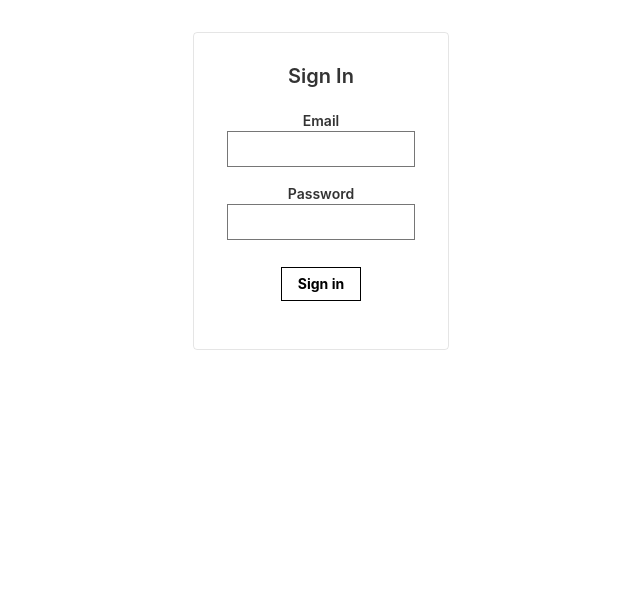
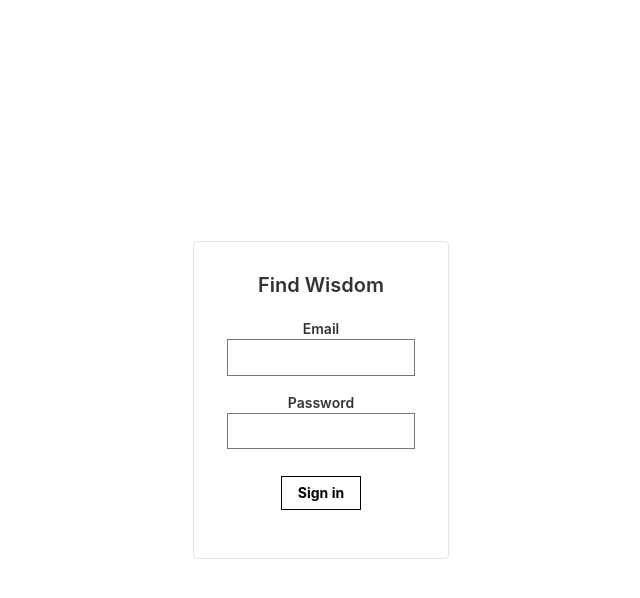
Before and after one commit to dilvojunior/find-wisdom, a React (Create React App) app: page / in a window 1280 px wide. Shown: the top 598 px of the page, without its empty margins (319-959 px from the left). Built offline with nearby package versions, Linux system fonts and the light colour scheme.

Commit message:
particles feature

```diff
--- a/package.json
+++ b/package.json
@@ -6,6 +6,8 @@
     "@testing-library/jest-dom": "^5.17.0",
     "@testing-library/react": "^13.4.0",
     "@testing-library/user-event": "^13.5.0",
+    "@tsparticles/react": "^3.0.0",
+    "@tsparticles/slim": "^3.5.0",
     "eslint-config-react-app": "^7.0.1",
     "react": "^18.3.1",
     "react-dom": "^18.3.1",
--- a/src/App.css
+++ b/src/App.css
@@ -36,3 +36,12 @@
     transform: rotate(360deg);
   }
 }
+
+.particles {
+  position: fixed;
+  top: 0;
+  right: 0;
+  bottom: 0;
+  left: 0;
+  z-index: -1;
+}
--- a/src/App.js
+++ b/src/App.js
@@ -3,6 +3,7 @@ import SearchBox from './Components/SearchBox';
 import BooksModal from './Components/BooksModal';
 import Navigation from './Components/Navigation';
 import Login from './Components/Login';
+import ParticlesApp from './Components/ParticlesApp';
 import './App.css';
 import 'tachyons';
 
@@ -109,9 +110,11 @@ function App() {
     <div>
       {isSignedIn ? (
     <div>
+    <ParticlesApp />
     <Navigation handleSignOut={handleSignOut} />
-    <div className="bg-gray white-90 pv4 ph3 ph5-ns tc">
+    <div className="black-90 pv4 ph3 ph5-ns tc">
       <h1 style={{ fontFamily: 'Roboto Slab, Serif' }}>Find Wisdom</h1>
+      <p>just type.</p>
       <SearchBox searchChange={onSearchChange} />
       {isSearchValid && (
         <div className="flex justify-center mt2">
@@ -158,7 +161,10 @@ function App() {
       <BooksModal isOpen={isOpen} closeModal={closeModal} selectedBook={selectedBook} />
       </div>
       ) : (
+      <div>
+      <ParticlesApp />
       <Login handleSignIn={handleSignIn} isSignedIn={isSignedIn} />
+      </div>
       )}
     </div>
 
--- a/src/Components/Login.js
+++ b/src/Components/Login.js
@@ -5,11 +5,12 @@ const Login = ({ handleSignIn }) => {
 
 
     return (
-        <article class="br2 ba dark-gray b--black-10 mv4 w-100 w-50-m w-25-l mw5 center">
+      <div className='flex justify-center items-center vh-100'>
+        <article className="br2 ba dark-gray b--black-10 mv4 w-100 w-50-m w-25-l mw5 center">
         <main class="pa4 black-80">
   <form className="measure center">
     <fieldset id="sign_up" class="ba b--transparent ph0 mh0">
-      <legend className="f4 fw6 ph0 mh0 tc">Sign In</legend>
+      <legend className="f4 fw6 ph0 mh0 tc">Find Wisdom</legend>
       <div className="mt3">
         <label className="db fw6 lh-copy f6 tc" for="email-address">Email</label>
         <input className="pa2 input-reset ba bg-transparent hover-bg-black hover-white w-100" type="email" name="email-address"  id="email-address"/>
@@ -28,6 +29,7 @@ const Login = ({ handleSignIn }) => {
   </form>
 </main>
 </article>
+</div>
 
     )
 
--- a/src/Components/Navigation.js
+++ b/src/Components/Navigation.js
@@ -3,7 +3,7 @@ import React from 'react';
 const Navigation = ({ handleSignOut }) => {
 
 return (
-    <div className='flex justify-end pa3 bg-gray shadow-4'>
+    <div className='flex justify-end pa3'>
         <nav onClick={handleSignOut} className='pa2 f6 black bg-white br2 pointer grow' >
             Sign Out
         </nav>
--- /dev/null
+++ b/src/Components/ParticlesApp.js
@@ -0,0 +1,114 @@
+import { useEffect, useMemo, useState } from "react";
+import Particles, { initParticlesEngine } from "@tsparticles/react";
+// import { loadAll } from "@tsparticles/all"; // if you are going to use `loadAll`, install the "@tsparticles/all" package too.
+// import { loadFull } from "tsparticles"; // if you are going to use `loadFull`, install the "tsparticles" package too.
+import { loadSlim } from "@tsparticles/slim"; // if you are going to use `loadSlim`, install the "@tsparticles/slim" package too.
+// import { loadBasic } from "@tsparticles/basic"; // if you are going to use `loadBasic`, install the "@tsparticles/basic" package too.
+
+const ParticlesApp = () => {
+  const [init, setInit] = useState(false);
+
+  // this should be run only once per application lifetime
+  useEffect(() => {
+    initParticlesEngine(async (engine) => {
+      // you can initiate the tsParticles instance (engine) here, adding custom shapes or presets
+      // this loads the tsparticles package bundle, it's the easiest method for getting everything ready
+      // starting from v2 you can add only the features you need reducing the bundle size
+      //await loadAll(engine);
+      //await loadFull(engine);
+      await loadSlim(engine);
+      //await loadBasic(engine);
+    }).then(() => {
+      setInit(true);
+    });
+  }, []);
+
+  const particlesLoaded = (container) => {
+    console.log(container);
+  };
+
+  const options = useMemo(
+    () => ({
+      background: {
+        color: {
+          value: "F1F0F0",
+        },
+      },
+      fpsLimit: 120,
+      interactivity: {
+        events: {
+          onClick: {
+            enable: true,
+            mode: "push",
+          },
+          onHover: {
+            enable: true,
+            mode: "repulse",
+          },
+        },
+        modes: {
+          push: {
+            quantity: 30,
+          },
+          repulse: {
+            distance: 200,
+            duration: 0.4,
+          },
+        },
+      },
+      particles: {
+        color: {
+          value: "2B2A2A",
+        },
+        links: {
+          color: "2B2A2A",
+          distance: 150,
+          enable: true,
+          opacity: 0.5,
+          width: 1,
+        },
+        move: {
+          direction: "none",
+          enable: true,
+          outModes: {
+            default: "bounce",
+          },
+          random: false,
+          speed: 1,
+          straight: false,
+        },
+        number: {
+          density: {
+            enable: true,
+          },
+          value: 180,
+        },
+        opacity: {
+          value: 0.5,
+        },
+        shape: {
+          type: "circle",
+        },
+        size: {
+          value: { min: 1, max: 5 },
+        },
+      },
+      detectRetina: true,
+    }),
+    [],
+  );
+
+  if (init) {
+    return (
+      <Particles className="particles"
+        id="tsparticles"
+        particlesLoaded={particlesLoaded}
+        options={options}
+      />
+    );
+  }
+
+  return <></>;
+};
+
+export default ParticlesApp;
```
Also changed, not shown: 1 other file (tests, documents, lock files or other folders).
